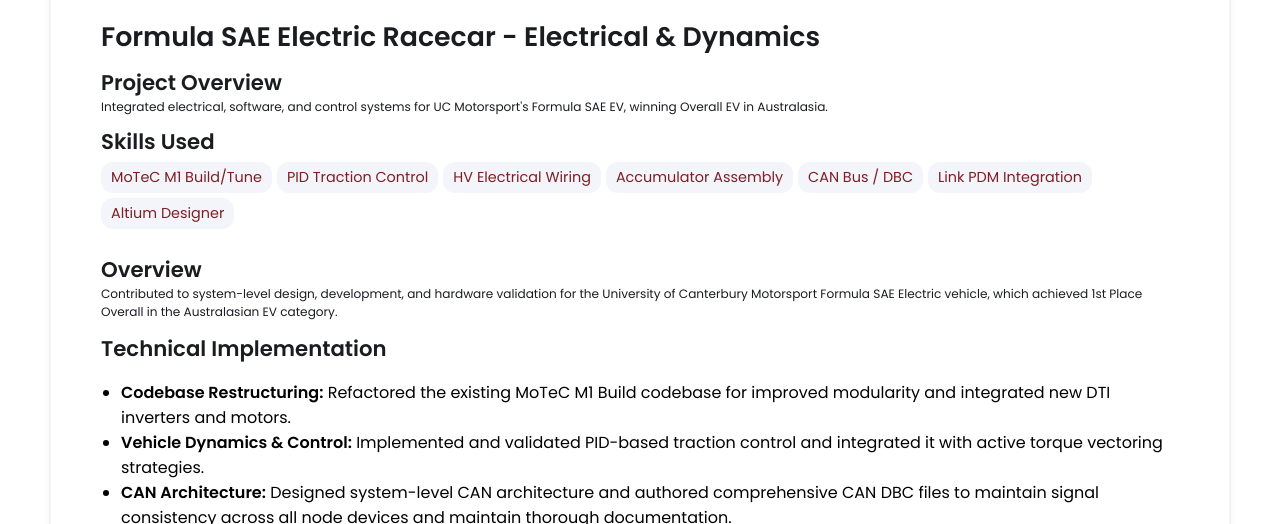
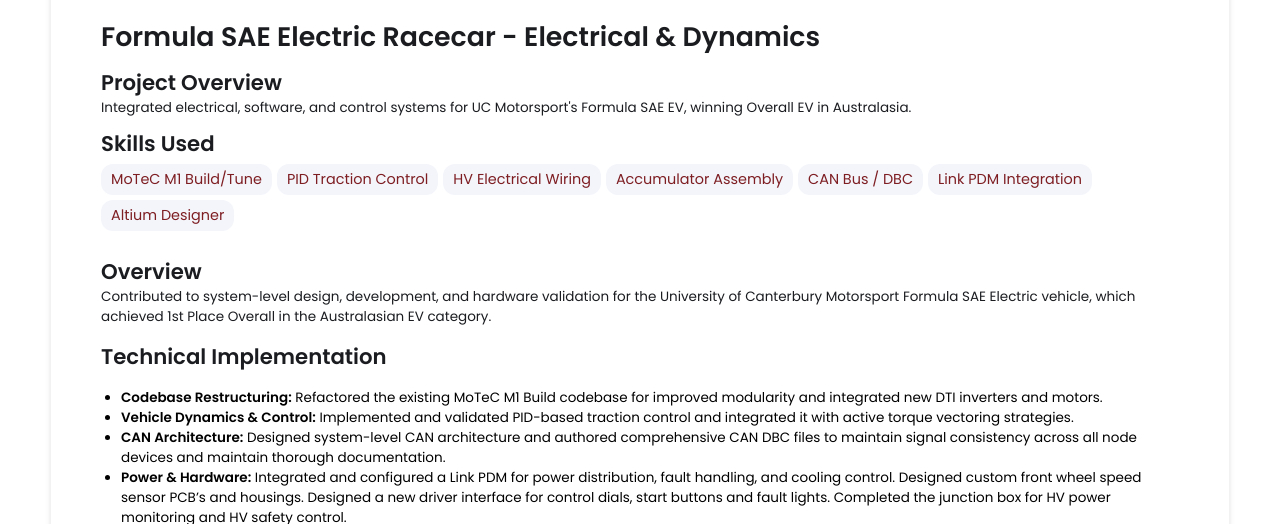
Before and after one commit to jack-wi11son/jack-wi11son.github.io, a Jekyll site: the page built from _projects/1-fsae-ev/index.md, in a window 1280 px wide. Shown: the part 490-1014 px from the top of the page. Built offline with Jekyll 4.4.1, drawn with Linux system fonts in a browser that asks for light colours; grey boxes are pictures that could not be loaded.

Commit message:
adjust text sizes, fix image

```diff
--- a/_projects/1-fsae-ev/index.md
+++ b/_projects/1-fsae-ev/index.md
@@ -24,4 +24,4 @@
 - **CAN Architecture:** Designed system-level CAN architecture and authored comprehensive CAN DBC files to maintain signal consistency across all node devices and maintain thorough documentation.
 - **Power & Hardware:** Integrated and configured a Link PDM for power distribution, fault handling, and cooling control. Designed custom front wheel speed sensor PCB's and housings. Designed a new driver interface for control dials, start buttons and fault lights. Completed the junction box for HV power monitoring and HV safety control.
 
-{% include image-gallery.html images="1.jpg, 2.jpg, 3.jpg, 4.jpg, 5.jpg, 6.jpg," height="400" %}
+{% include image-gallery.html images="1.jpg, 2.jpg, 3.jpg, 4.jpg, 5.jpg, 6.jpg" height="400" %}
--- a/css/styles.css
+++ b/css/styles.css
@@ -55,11 +55,14 @@
 
 p {
     color: var(--text-color);
-    font-size: clamp(12px, calc(7px + 0.4vw), 15px);
+    font-size: clamp(13.5px, calc(7px + 0.4vw), 15px);
     margin-bottom: 1em;
     padding: 0;
   }
 
+li { /* for the .md normal text */
+    font-size: clamp(13.5px, calc(7px + 0.4vw), 15px);
+  }
 
 /* NAVBAR */
 nav {
@@ -324,7 +327,7 @@
 
 
 .project-card .project-title {
-    font-size: 1.4em;
+    font-size: clamp(16px, calc(11px + 0.8vw), 24px);
     text-decoration: none;
     transition: color 0.3s ease;
     margin-bottom: 10px
```
